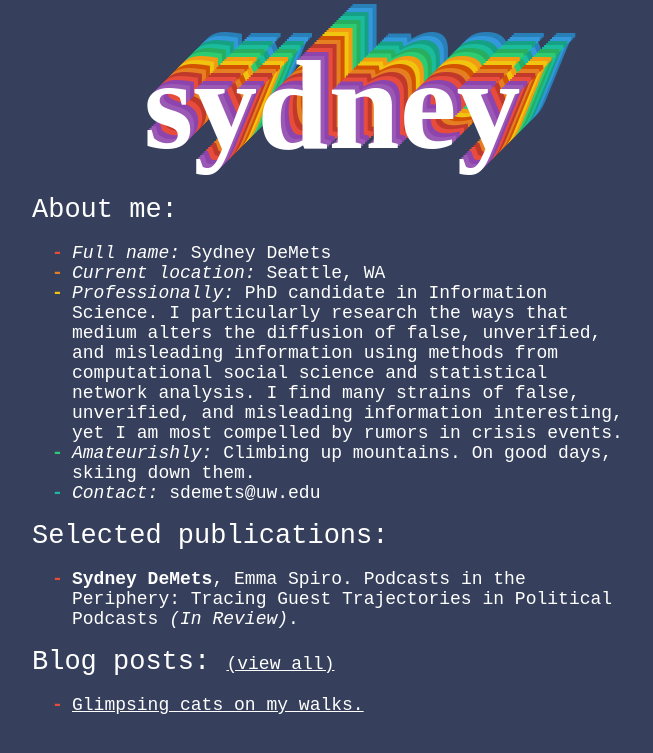
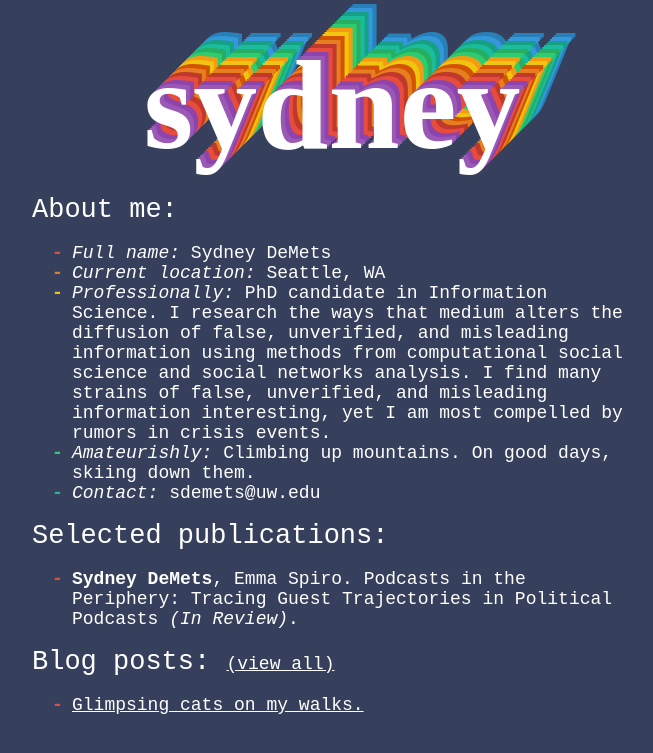
Before and after one commit to sydneyDeMets/sydneydemets.github.io, a Jekyll site: the page built from index.md, in a window 1280 px wide. Shown: the top 753 px of the page, without its empty margins (308-961 px from the left). Built offline with Jekyll 4.4.1, drawn with Linux system fonts in a browser that asks for light colours.

Commit message:
Update index.md

```diff
--- a/index.md
+++ b/index.md
@@ -8,7 +8,7 @@
 
 - *Full name:* Sydney DeMets
 - *Current location:* Seattle, WA
-- *Professionally:* PhD candidate in Information Science. I particularly research the ways that medium alters the diffusion of false, unverified, and misleading information using methods from computational social science and statistical network analysis. I find many strains of false, unverified, and misleading information interesting, yet I am most compelled by rumors in crisis events.
+- *Professionally:* PhD candidate in Information Science. I research the ways that medium alters the diffusion of false, unverified, and misleading information using methods from computational social science and social networks analysis. I find many strains of false, unverified, and misleading information interesting, yet I am most compelled by rumors in crisis events.
 - *Amateurishly:* Climbing up mountains. On good days, skiing down them.
 - *Contact:* sdemets@uw.edu
 
```
